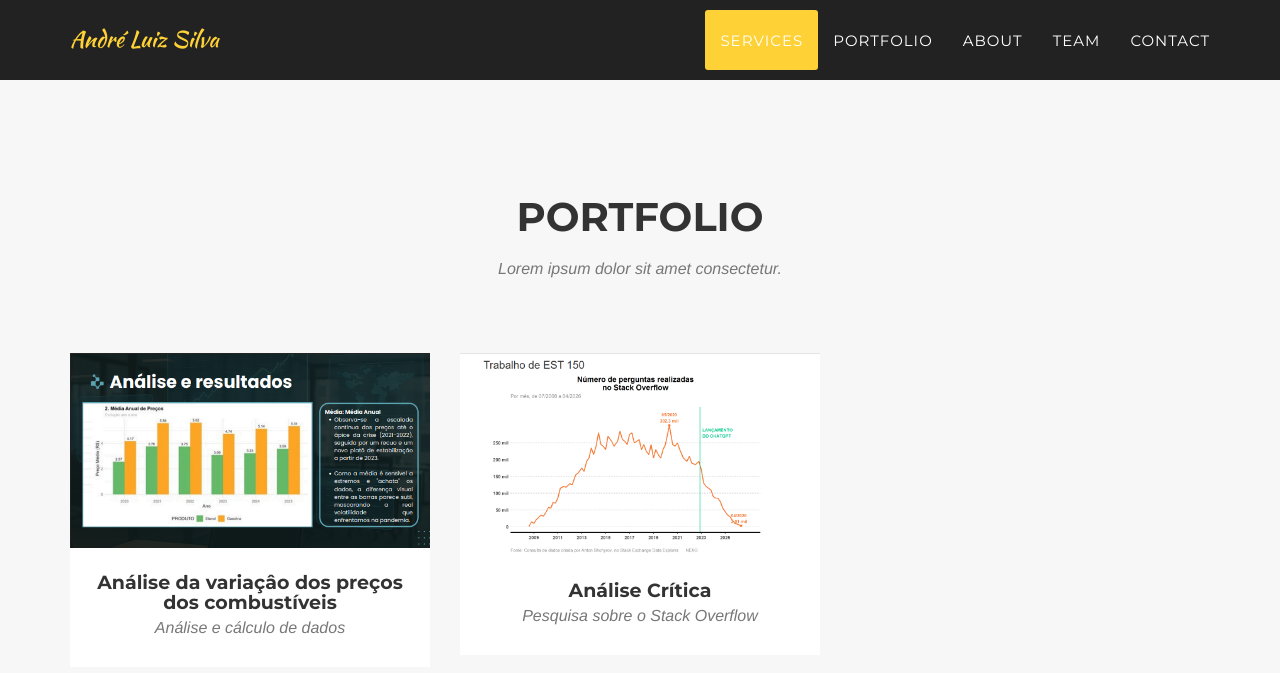
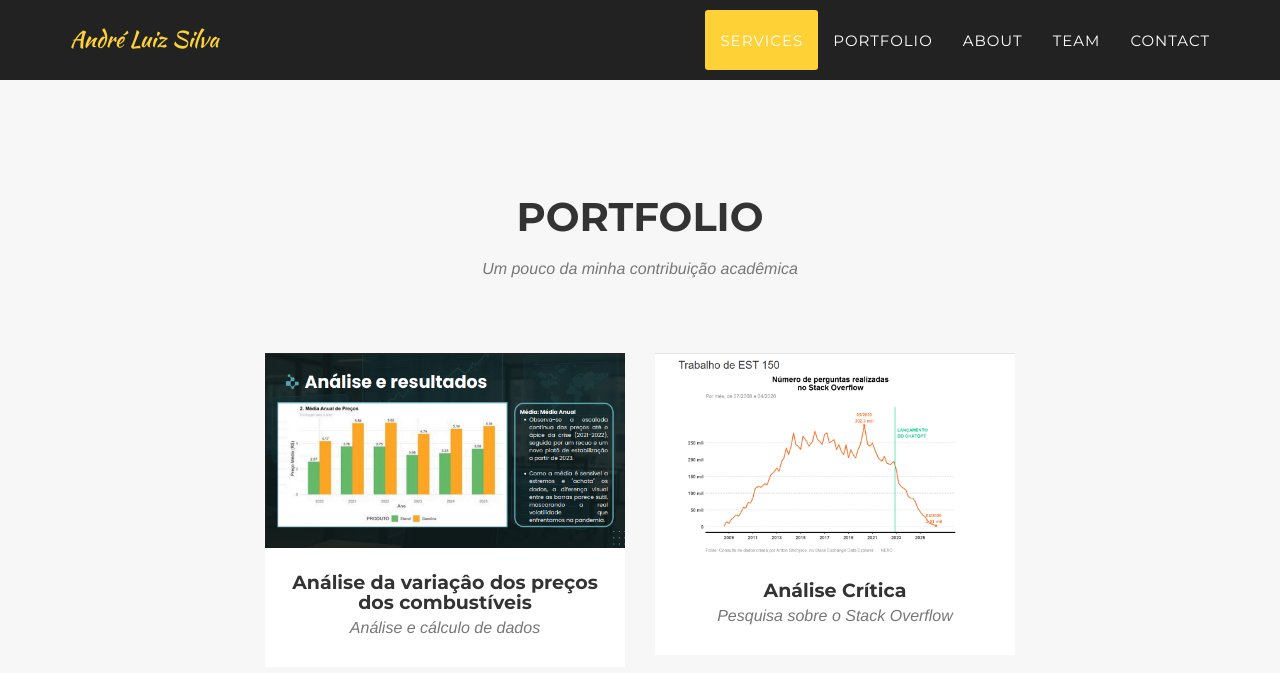
Before and after one commit to AndreLuiiz13/AndreLuiiz13.github.io, a Jekyll site: the page built from index.html, in a window 1280 px wide and 900 px high, scrolled down 1425 px. Shown: the top 673 px of the window. Built offline with Jekyll 4.4.1, drawn with Linux system fonts in a browser that asks for light colours; some web fonts are replaced.

Commit message:
Update portfolio_grid.html

```diff
--- a/_includes/portfolio_grid.html
+++ b/_includes/portfolio_grid.html
@@ -1,13 +1,12 @@
-<!-- Portfolio Grid Section -->
 <section id="portfolio" class="bg-light-gray">
     <div class="container">
         <div class="row">
             <div class="col-lg-12 text-center">
                 <h2 class="section-heading">Portfolio</h2>
-                    <h3 class="section-subheading text-muted">Lorem ipsum dolor sit amet consectetur.</h3>
+                <h3 class="section-subheading text-muted">Um pouco da minha contribuição acadêmica</h3>
             </div>
         </div>
-            <div class="row">
+        <div class="row" style="display: flex; justify-content: center; flex-wrap: wrap;">
             {% for post in site.posts %}
             <div class="col-md-4 col-sm-6 portfolio-item">
                 <a href="#portfolioModal{{ post.modal-id }}" class="portfolio-link" data-toggle="modal">
```
Lines whose indentation alone changed are shown as unchanged.
